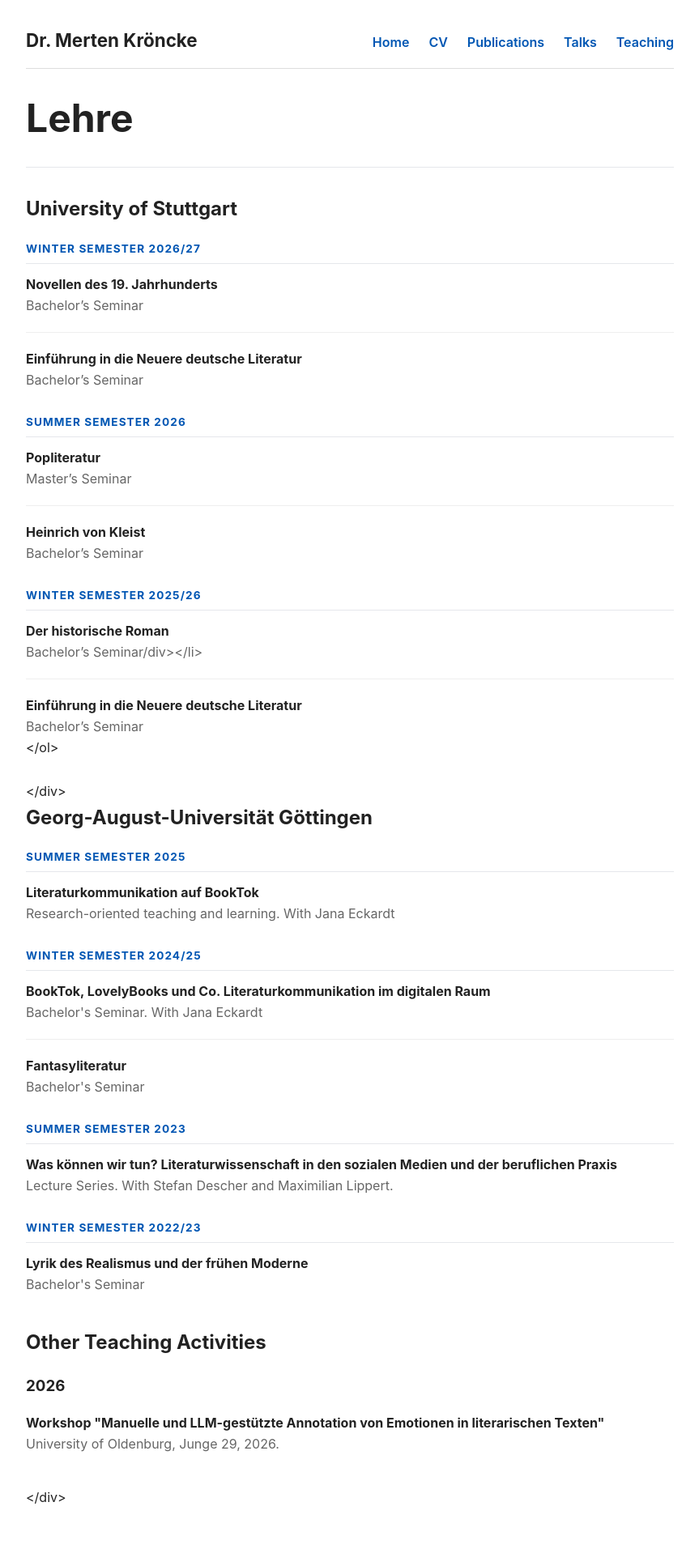
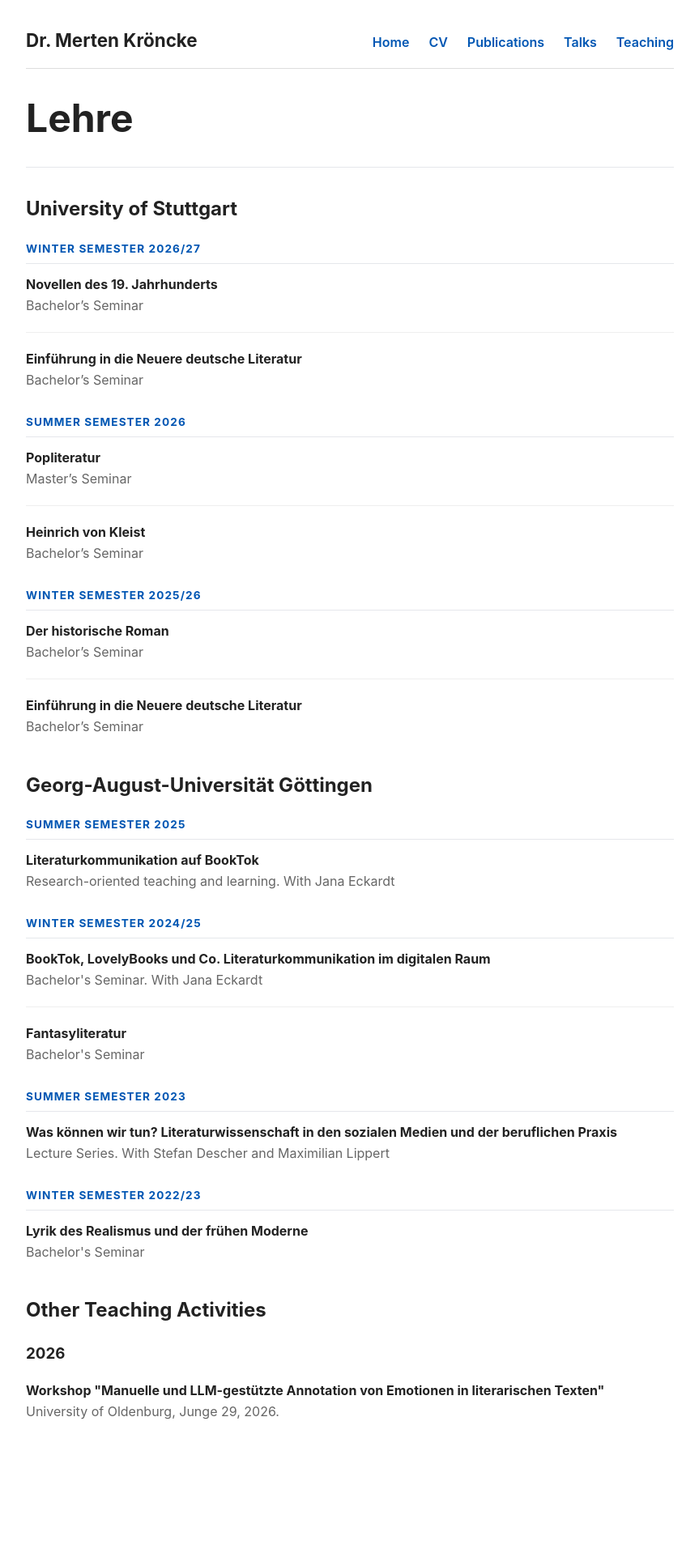
Before and after one commit to MertenKroencke/mertenkroencke.github.io, a Jekyll site: the page built from teaching/index.md, in a window 1280 px wide. Shown: the whole page at 81% size, without its empty margins (208-1071 px from the left). Built offline with Jekyll 4.4.1, drawn with Linux system fonts in a browser that asks for light colours; after the commit the page ends 1829 px from its top, so only the background shows below that.

Commit message:
Update index.md

```diff
--- a/teaching/index.md
+++ b/teaching/index.md
@@ -45,7 +45,7 @@ permalink: /teaching/
   <div class="sem-block">
     <h3>Winter Semester 2025/26</h3>
     <ol class="pub-list">
-      <li><div class="pub-title">Der historische Roman</div><div class="pub-meta">Bachelor’s Seminar/div></li>
+      <li><div class="pub-title">Der historische Roman</div><div class="pub-meta">Bachelor’s Seminar</div></li>
       <li><div class="pub-title">Einführung in die Neuere deutsche Literatur</div><div class="pub-meta">Bachelor’s Seminar</div></li>
     </ol>
   </div>
@@ -72,7 +72,7 @@ permalink: /teaching/
   <div class="sem-block">
     <h3>Summer Semester 2023</h3>
     <ol class="pub-list">
-      <li><div class="pub-title">Was können wir tun? Literaturwissenschaft in den sozialen Medien und der beruflichen Praxis</div><div class="pub-meta">Lecture Series. With Stefan Descher and Maximilian Lippert.</div></li>
+      <li><div class="pub-title">Was können wir tun? Literaturwissenschaft in den sozialen Medien und der beruflichen Praxis</div><div class="pub-meta">Lecture Series. With Stefan Descher and Maximilian Lippert</div></li>
     </ol>
   </div>
 
@@ -91,4 +91,3 @@ permalink: /teaching/
       <li><div class="pub-title">Workshop "Manuelle und LLM-gestützte Annotation von Emotionen in literarischen Texten"</div><div class="pub-meta">University of Oldenburg, Junge 29, 2026.</div></li>
     </ol>
   </div>
-  </div>
```
